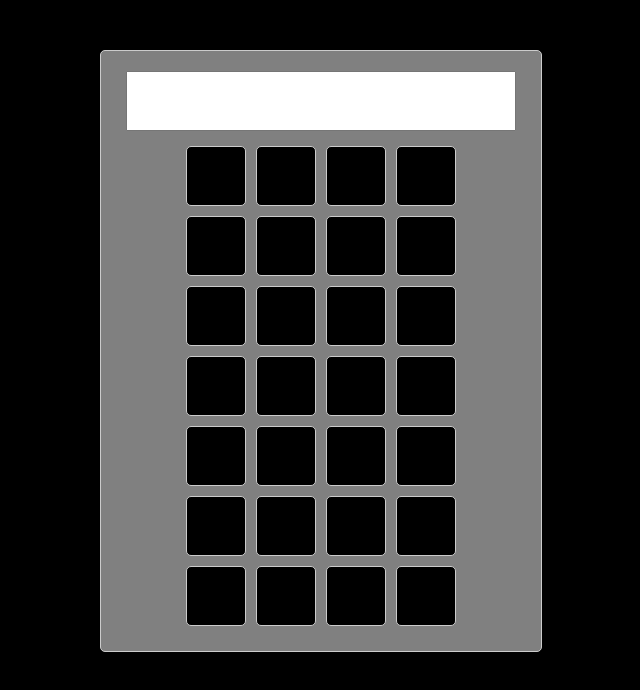
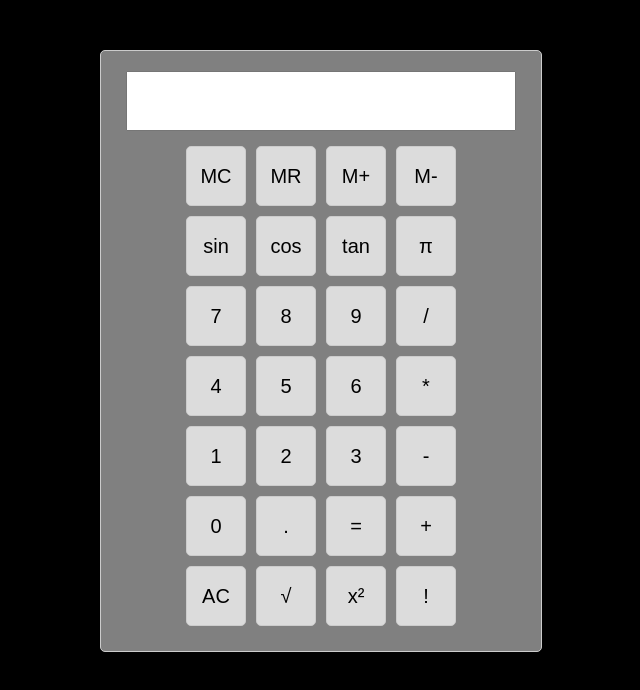
Before and after one commit to HASANKACHWALA52/Project, a plain HTML site: page index.html in a window 1280 px wide. Shown: the whole page, without its empty margins (319-959 px from the left). Drawn offline with Linux system fonts and the light colour scheme.

Commit message:
rechange1

```diff
--- a/index.html
+++ b/index.html
@@ -30,7 +30,7 @@
       cursor: pointer;
       border: 1px solid #ccc;
       border-radius: 5px;
-      background-color: black;
+      background-color: gainsboro;
     }
     .calculator input[type="button"]:hover {
       background-color: #e0e0e0;
```
